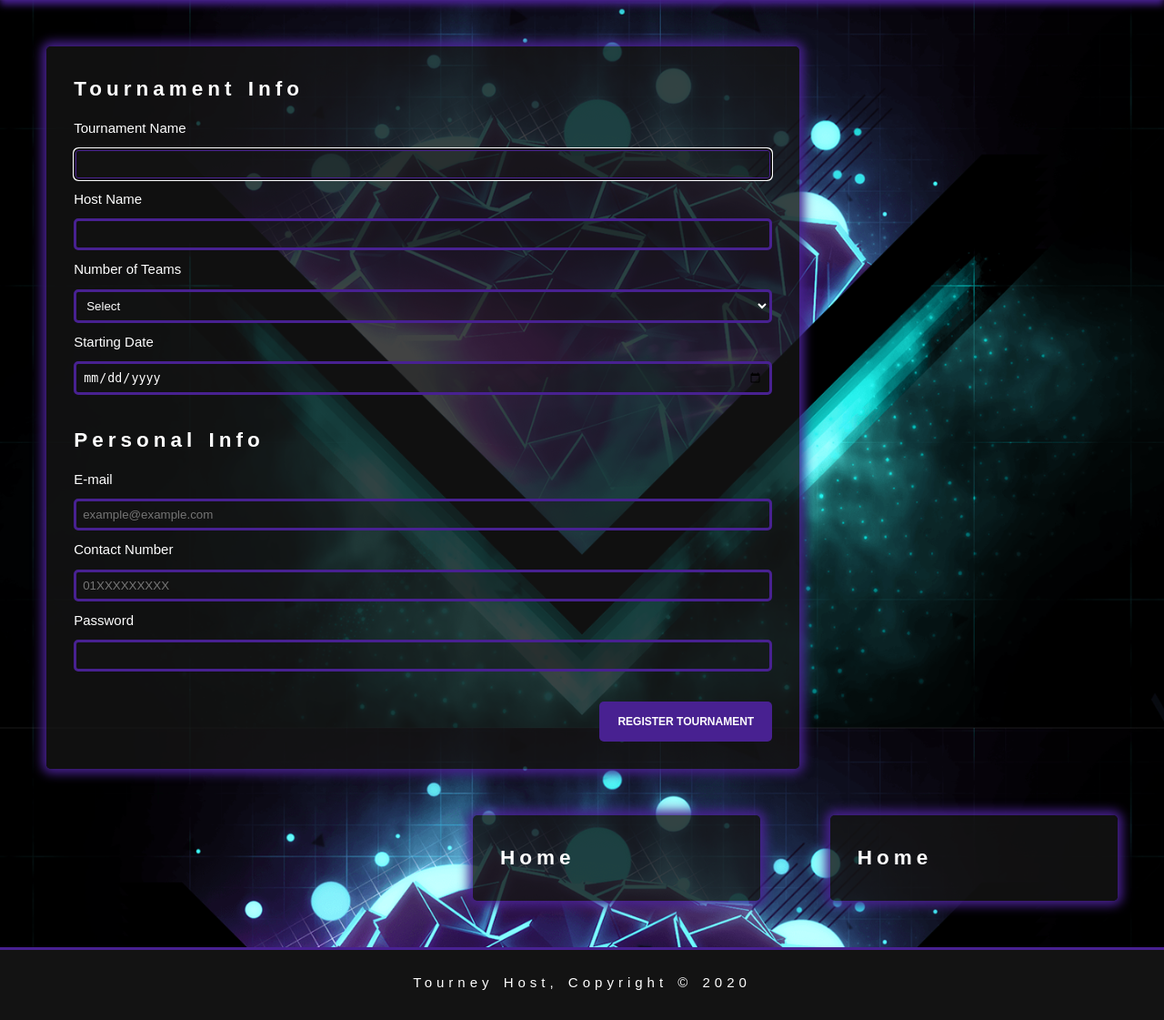
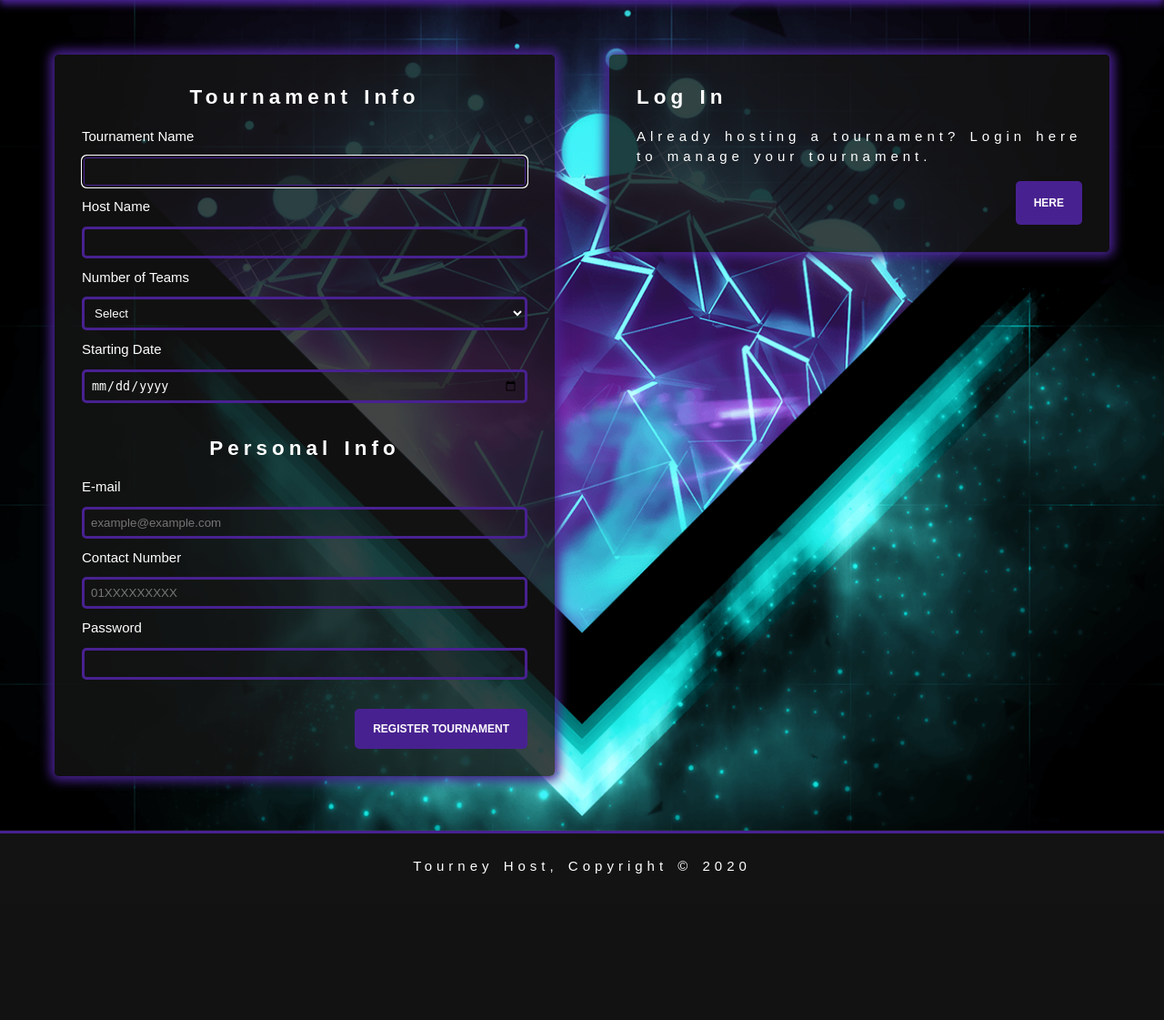
Before and after one commit to RayhanRobbani/Tourney-Host, a PHP site: page /host.php in a window 1280 px wide. Shown: the part 114-1235 px from the top of the page at 91% size. After the commit the page ends 1074 px from the top, so only its background shows below. Run offline with PHP 8.4, Linux system fonts and the light colour scheme.

Commit message:
flexbox added

```diff
--- a/host.php
+++ b/host.php
@@ -33,8 +33,9 @@
 
     <section class="host">
       <div class="bodycontainer">
-        <form class="boxleft" action="tournament.php" method="POST">
-            <h1>Tournament Info</h1>
+        <div class="leftcontainer">
+        <form class="boxes" action="tournament.php" method="POST">
+            <h1 align="center">Tournament Info</h1>
             <label for="tournamentname">Tournament Name</label><br>
             <input class="input" type="text" id="tournamentname" name="tournamentname" required autofocus><br>
             <label for="hostname">Host Name</label><br>
@@ -47,7 +48,7 @@
             <label for="startdate">Starting Date</label><br>
             <input class="input" type="date" id="startdate" name="startdate" required><br>
             <br>
-            <h1>Personal Info</h1>
+            <h1 align="center">Personal Info</h1>
             <label for="hostemail">E-mail</label><br>
             <input class="input" type="email" id="hostemail" name="hostemail" placeholder="example@example.com" required><br>
             <label for="contacthost">Contact Number</label><br>
@@ -59,8 +60,20 @@
               <input class="button" type="submit" value="Register Tournament">
             </div>
         </form>
-        <h1 class="boxright">Home</h1>
-        <h1 class="boxright">Home</h1>
+        </div>
+
+        <div class="rightcontainer">
+
+          <form id="login" class="boxes" action="login.php" method="POST">
+            <h1>Log In</h1>
+            <p>Already hosting a tournament? Login here to manage your tournament.</p>
+            <div id='here'>
+              <span class="button" onclick="loginfunc()">Here</span>
+            </div>
+          </form>
+
+        </div>
+
       </div>
     </section>
 
--- a/livelist.php
+++ b/livelist.php
@@ -14,8 +14,9 @@
       $tournaments[] = $rowtournament;
     }
 
+    echo '<div class="leftcontainer">';
     for($i = 1; $i < count($tournaments); $i++){
-      echo '<div class="boxleft"><h1>' . $tournaments[$i]['tournamentname'] . '</h1><hr>';
+      echo '<div class="boxes"><h1 align="center">' . $tournaments[$i]['tournamentname'] . '</h1><hr><br>';
       $temp = $tournaments[$i]['tournamentname'];
 
       $fetchteam = "SELECT teamname FROM teams WHERE tournamentname = '$temp';";
@@ -26,10 +27,11 @@
       }
 
       for($j = 0; $j < count($teams); $j+=2){
-        echo '<div class="teamrow"><span class="teams">' . $teams[$j]['teamname'] . '</span><span class="vs"><img src="vs.png" alt="Vs" width="70px"></span><span class="teams">' . $teams[$j+1]['teamname'] . '</span></div>';
+        echo '<div class="teamrow"><span class="teams">' . $teams[$j]['teamname'] . '</span><span class="vs"><img src="vs.png" alt="Vs" width="40px"></span><span class="teams">' . $teams[$j+1]['teamname'] . '</span></div>';
       }
       echo '</div>';
       unset($teams);
     }
+    echo '</div>';
   }
 ?>
--- a/main.css
+++ b/main.css
@@ -20,13 +20,49 @@ body{
     overflow: hidden;
 }
 
+
+/* FLEXBOX */
 .bodycontainer {
-    width: 100%;
-    padding-top: 4%;
-    margin: auto;
-    overflow: hidden;
+    display: flex;
 }
 
+.leftcontainerindex {
+  display: flex;
+  flex: 3;
+  flex-direction: column;
+  margin-top: 60px;
+  margin-left: 60px;
+  margin-right: 30px;
+}
+
+.leftcontainer {
+  display: flex;
+  flex: 1;
+  flex-direction: column;
+  margin-top: 60px;
+  margin-left: 60px;
+  margin-right: 30px;
+}
+
+.rightcontainer {
+  flex: 1;
+  flex-direction: column;
+  margin-top: 60px;
+  margin-left: 30px;
+  margin-right: 60px;
+}
+
+.boxes {
+  background: rgb(20, 20, 20, 0.80);
+  border-radius: 5px;
+  box-shadow: 0 0px 12px 5px rgb(72, 33, 145);
+  padding: 30px 30px;
+  margin-bottom: 60px;
+  display: inline-block;
+}
+.boxes:hover {
+  background: rgb(20, 20, 20, 0.95);
+}
 
 /*HEADER*/
 header {
@@ -79,7 +115,6 @@ header li {
   font-size: 12px;
   font-weight: bold;
   float: right;
-  display: flow-root;
 }
 .button:hover {
   background-color: rgb(93, 42, 187);
@@ -134,42 +169,14 @@ hr {
   border-radius: 10px;
 }
 
-.boxleft {
-  overflow: hidden;
-  background: rgb(20, 20, 20, 0.80);
-  border-radius: 5px;
-  box-shadow: 0 0px 12px 5px rgb(72, 33, 145);
-  width: 60%;
-  margin-top: ;
-  margin-right: 2%;
-  margin-bottom: 4%;
-  margin-left: 4%;
-  padding: 30px 30px;
-  float: left;
-}
-.boxleft:hover {
-  background: rgb(20, 20, 20, 0.95);
-}
-
-.boxright {
-  background: rgb(20, 20, 20, 0.80);
-  border-radius: 5px;
-  box-shadow: 0 0px 12px 5px rgb(72, 33, 145);
-  width: 20%;
-  margin-top: ;
-  margin-right: 4%;
-  margin-bottom: 4%;
-  margin-left: 2%;
-  padding: 30px 30px;
-  float: right;
-}
-.boxright:hover {
-  background: rgb(20, 20, 20, 0.95);
-}
 
 .teamrow {
+  /* border: 2px solid red; */
+  margin-top: 1%;
+  margin-bottom: 1%;
+  padding: 10px;
   display: flex;
-  align-items: center;
+  justify-content: space-around;
 }
 
 .teams {
@@ -177,13 +184,10 @@ hr {
   border: 2px solid rgb(72, 33, 145);
   border-radius: 10px;
   padding: 20px 20px;
-  margin-top: 2%;
-  margin-left: auto;
-  margin-right: auto;
 }
 
 .vs {
-  padding-top: 23px;
+  padding-top: 18px;
 }
 
 
```
Also changed, not shown: index.html (+19 -8 lines), join.php (+17 -2 lines), live.php (+11 -0 lines), test.html (deleted, +0 -11 lines), vs.png.
